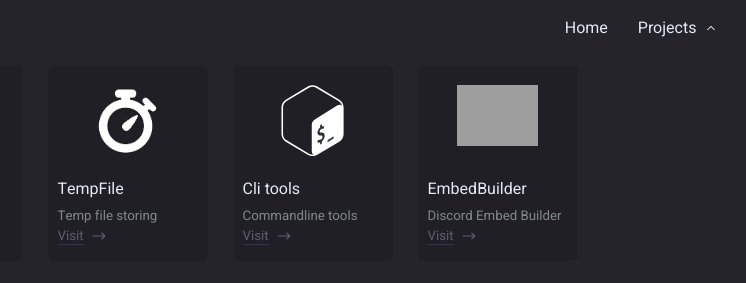
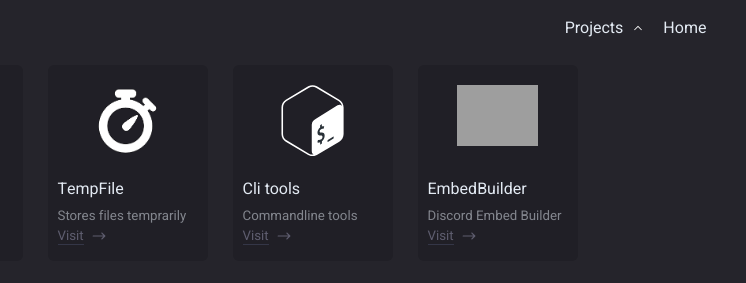
Before and after one commit to Glitchii/glitchii.github.io, a plain HTML site: page contact.html in a window 1280 px wide. Both pictures are taken after a click on the link "Projects". Shown: the top 283 px of the page, 420-1166 px from the left. Drawn offline with Linux system fonts and the light colour scheme; grey boxes are pictures that could not be loaded.

Commit message:
Store projects data in object

```diff
--- a/assets/js/index.js
+++ b/assets/js/index.js
@@ -1,4 +1,39 @@
-// This is a global file that has content for all pages eg. header event listners etc.
+// This is a global file. It has content for all pages eg. header event listners, global variables etc.
+
+// Array of projects for the header, so not to repeat the same code.
+projectsObject = [
+    {
+        name: 'Troy',
+        brief: 'Discord bot',
+        description: 'A new discord bot built for fun, music, moderation, and games.\nIt has a customisable prefix, allows custom commands, custom welcome and goodbye message etc.',
+        image: '/assets/imgs/Troy.png',
+        link: 'https://troybot.xyz/',
+    },
+    {
+        name: 'TempFile',
+        brief: 'Stores files temprarily',
+        description: 'A website that temporarily stores files that get deleted at a certain (chosen) time or date.',
+        image: '/assets/imgs/tempfile.png',
+        link: 'https://tempfile.site/',
+    },
+    {
+        name: 'Cli tools',
+        brief: 'Commandline tools',
+        description: 'Small cli tools I made because I find myself to need them quite a lot.',
+        image: '/assets/imgs/bash.svg',
+        link: 'https://github.com/Glitchii/command-line-tools',
+    },
+    {
+        name: 'EmbedBuilder',
+        brief: 'Discord Embed Builder',
+        description: '',
+        image: 'https://raw.githubusercontent.com/Glitchii/embedbuilder/master/assets/media/gui.png',
+        link: 'https://glitchii.github.io/embedbuilder/',
+        unequal: true,
+    },
+
+]
+
 addEventListener('DOMContentLoaded', () => {
     document.querySelector('.nojs')?.remove();
     setTimeout(() => document.body.classList.remove('notLoaded'), 1000);
@@ -17,4 +52,18 @@ addEventListener('DOMContentLoaded', () => {
         if (!(e.target.closest('header') || e.target.closest('.btn.aboutProjs') || e.target.closest('.outside')) && document.body.classList.contains('expand-menu'))
             projects.click();
     });
+
+    const defaultMenuProject = document.querySelector('.menuStuff .projects .project');
+    if (defaultMenuProject)
+        for (const obj of projectsObject) {
+            const newCard = defaultMenuProject.cloneNode(true);
+            newCard.querySelector('.desc.name').innerText = obj.name;
+            newCard.querySelector('.desc.small').innerText = obj.brief;
+            newCard.querySelector('.top img').src = obj.image;
+            newCard.querySelector('.desc.smaller').href = obj.link;
+            obj.unequal && newCard.querySelector('.top img').classList.add('unequal');
+
+            newCard.classList.remove('hidden');
+            defaultMenuProject.parentElement.insertBefore(newCard, defaultMenuProject);
+        }
 });
--- a/contact.html
+++ b/contact.html
@@ -20,50 +20,20 @@
                     <div class="second"></div>
                     <div class="last"></div>
                 </div>
+                <a class="menuLink has-arrow projects pointer">Projects</a>
                 <a class="menuLink about" href="/">Home</a>
-                <a class="menuLink has-arrow projects pointer">Projects</a>
             </div>
         </div>
         <div class="menuStuff">
             <div class="projects">
-                <div class="project">
+                <div class="project hidden">
                     <div class="top">
-                        <img src="/assets/imgs/Troy.png" draggable="false">
+                        <img src="" draggable="false" />
                     </div>
                     <div class="bottom">
-                        <p class="desc name">Troy</p>
-                        <p class="desc small desc">Discord bot</p>
-                        <a class="desc small smaller pointer go lnk" target="_blank" href="https://troybot.xyz/">Visit</a>
-                    </div>
-                </div>
-                <div class="project">
-                    <div class="top">
-                        <img src="/assets/imgs/tempfile.png" draggable="false">
-                    </div>
-                    <div class="bottom">
-                        <p class="desc name">TempFile</p>
-                        <p class="desc small desc">Temp file storing</p>
-                        <a class="desc small smaller pointer go lnk" target="_blank" href="https://tempfile.site/">Visit</a>
-                    </div>
-                </div>
-                <div class="project">
-                    <div class="top">
-                        <img src="/assets/imgs/bash.svg" draggable="false">
-                    </div>
-                    <div class="bottom">
-                        <p class="desc name">Cli tools</p>
-                        <p class="desc small desc">Commandline tools</p>
-                        <a class="desc small smaller pointer go lnk" target="_blank" href="https://github.com/Glitchii/command-line-tools">Visit</a>
-                    </div>
-                </div>
-                <div class="project">
-                    <div class="top">
-                        <img src="https://raw.githubusercontent.com/Glitchii/embedbuilder/master/assets/media/gui.png" draggable="false" class="unequal">
-                    </div>
-                    <div class="bottom">
-                        <p class="desc name">EmbedBuilder</p>
-                        <p class="desc small desc">Discord Embed Builder</p>
-                        <a class="desc small smaller pointer go lnk" target="_blank" href="https://glitchii.github.io/embedbuilder/">Visit</a>
+                    <p class="desc name"></p>
+                    <p class="desc small desc"></p>
+                    <a class="desc small smaller pointer go lnk" target="_blank">Visit</a>
                     </div>
                 </div>
             </div>
```
Also changed, not shown: assets/js/script.js (+0 -15 lines).
